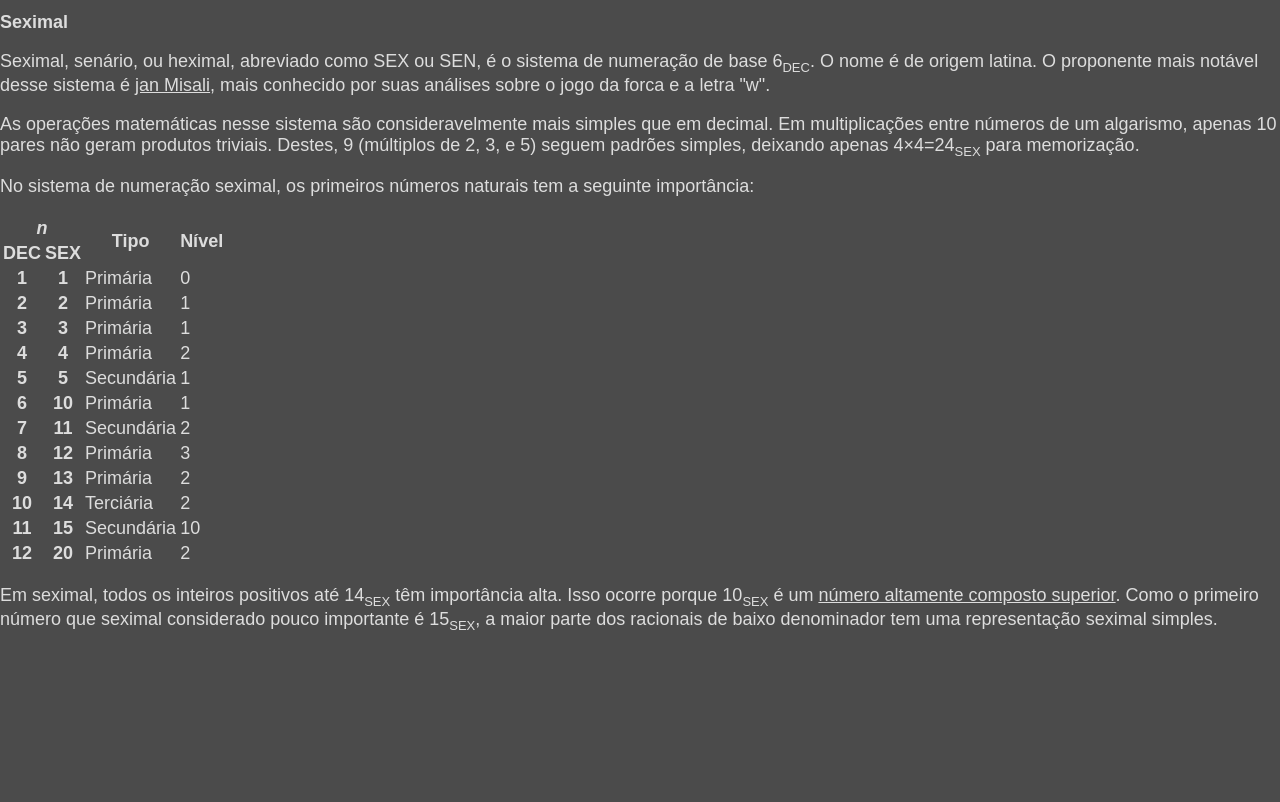
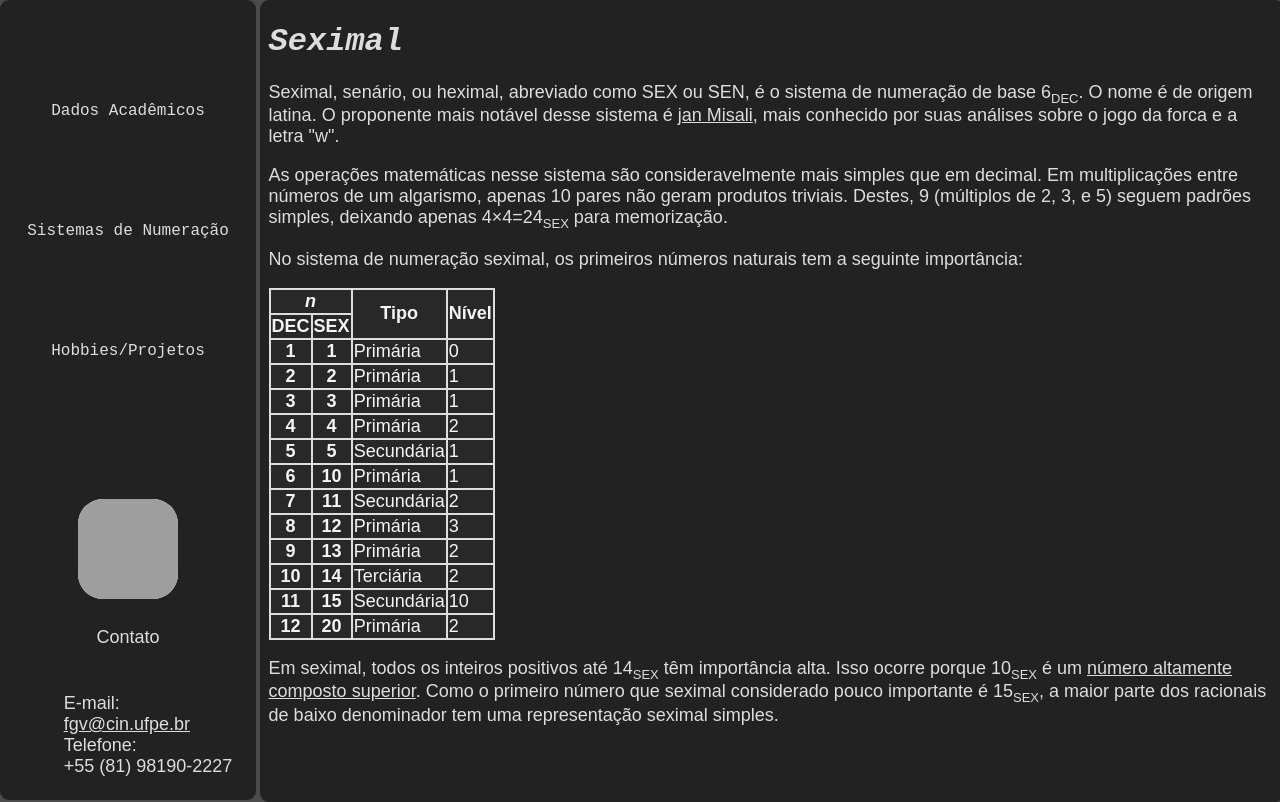
Before and after one commit to Tar-Roccorendil/ProjetoIC-Web, a plain HTML site: page bases/seximal.html in a window 1280 px wide. Drawn offline with Linux system fonts and the light colour scheme; grey boxes are pictures that could not be loaded.

Commit message:
Atualização
Versão 1.0

```diff
--- a/bases/seximal.html
+++ b/bases/seximal.html
@@ -7,6 +7,30 @@
     <link href="../style.css" rel="stylesheet" type="text/css" />
   </head>
   <body>
+    <div class="container">
+      <div class="sidebar">
+        <header class="sidebar-menu">
+            <div class="menu-item">
+                <a href="../index.html#sobre">Dados Acadêmicos</a>
+            </div>
+            <div class="menu-item">
+                <a href="./bases.html">Sistemas de Numeração</a>
+            </div>
+            <div class="menu-item">
+                <a href="../index.html#hobbies">Hobbies/Projetos</a>
+            </div>
+        </header>
+        <div class="sidebar-info">
+            <img src="https://upload.wikimedia.org/wikipedia/commons/5/5b/Phi_lc.svg" alt="Imagem de Perfil" id="profile-picture">
+            <p>Contato</p>
+            <ul id="contato">
+                <li>E-mail:<br><a href="mailto:fgv@cin.ufpe.br">fgv@cin.ufpe.br</a></li>
+                <li>Telefone:<br>+55&nbsp;(81)&nbsp;98190-2227</li>
+            </ul>
+        </div>
+      </div>
+      <div class="main">
+        <div class="section">
           <h1>Seximal</h1>
           <p>
             Seximal, senário, ou heximal, abreviado como SEX ou SEN, é o sistema de numeração de base 6<sub>DEC</sub>. O nome é de origem latina. O proponente mais notável desse sistema é <a href="https://www.seximal.net">jan Misali</a>, mais conhecido por suas análises sobre o jogo da forca e a letra "w".
@@ -76,5 +100,8 @@
           </table>
           <p>
             Em seximal, todos os inteiros positivos até 14<sub>SEX</sub> têm importância alta. Isso ocorre porque 10<sub>SEX</sub> é um <a href="https://en.wikipedia.org/wiki/Superior_highly_composite_number">número altamente composto superior</a>. Como o primeiro número que seximal considerado pouco importante é 15<sub>SEX</sub>, a maior parte dos racionais de baixo denominador tem uma representação seximal simples.
+        </div>
+      </div>
+    </div>
   </body>
 </html>
--- a/style.css
+++ b/style.css
@@ -35,6 +35,11 @@ html, body {
     align-items: center;
     justify-content: space-evenly;
 }
+.sidebar-menu a{
+    font-family: monospace;
+    text-decoration: none;
+}
+
 .sidebar-info {
     padding-top: 2rem;
     top: 60%;
@@ -59,18 +64,39 @@ html, body {
     position: relative;
     top: 0;
     min-height: 100vh;
-    left: 20%;
-    width: 80%;
+    left: 20vw;
+    width: 80vw;
+    padding-left: 0.2rem;
 }
 .main > div{
     border-radius: 0.5rem;
     background-color: #222222;
-    right:0.5vw;
+    right:2vw;
     padding-left: 0.5rem;
     padding-right: 0.5rem;
     padding-top: 0.1rem;
+    min-height: 100vh;
 }
 
 sub, sup{
     font-size: small;
 }
+
+table{
+    background-color: #dddddd;
+}
+table *{
+    background-color: #282828;
+    color:whitesmoke
+}
+
+h1, h2, h4{
+    font-family: 'Courier New', Courier, monospace;
+    font-style: oblique;
+}
+h1{
+    font-size: xx-large;
+}
+h2{
+    font-size: x-large;
+}
```
Also changed, not shown: bases/bases.html (+5 -5 lines), bases/binary.html (+4 -7 lines), index.html (+8 -5 lines). Lines whose indentation alone changed are shown as unchanged.
